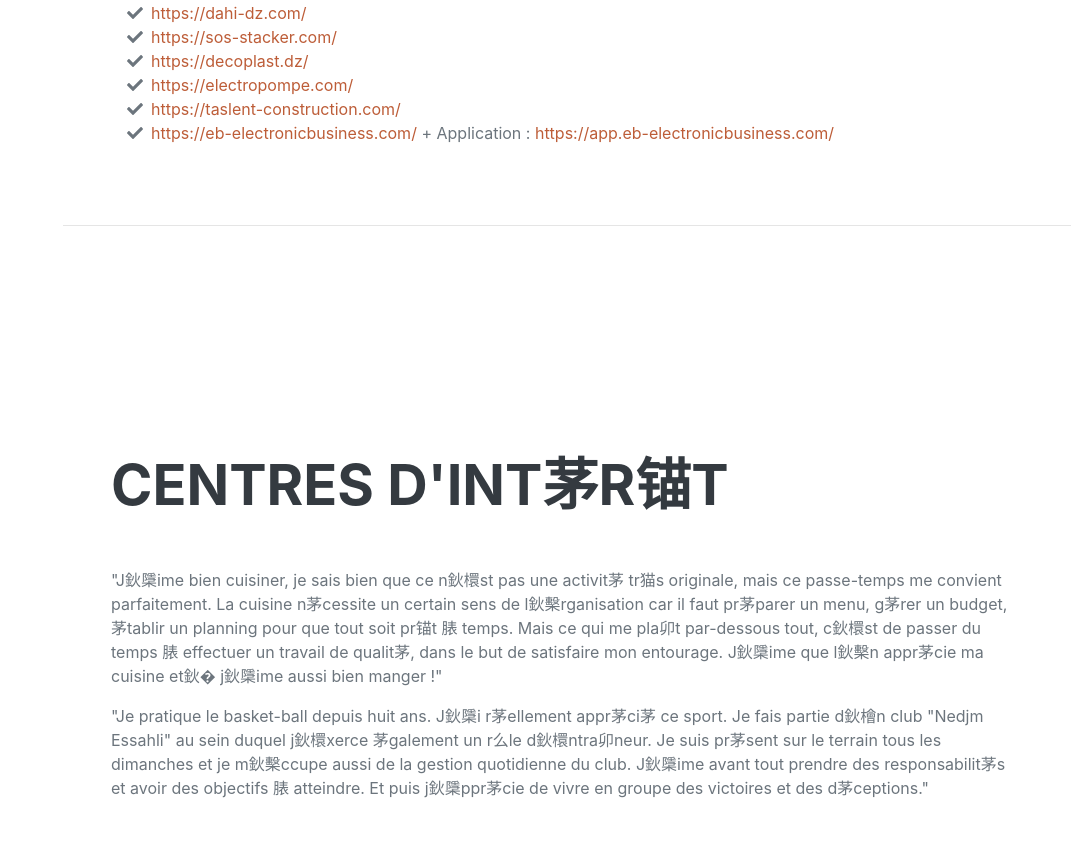
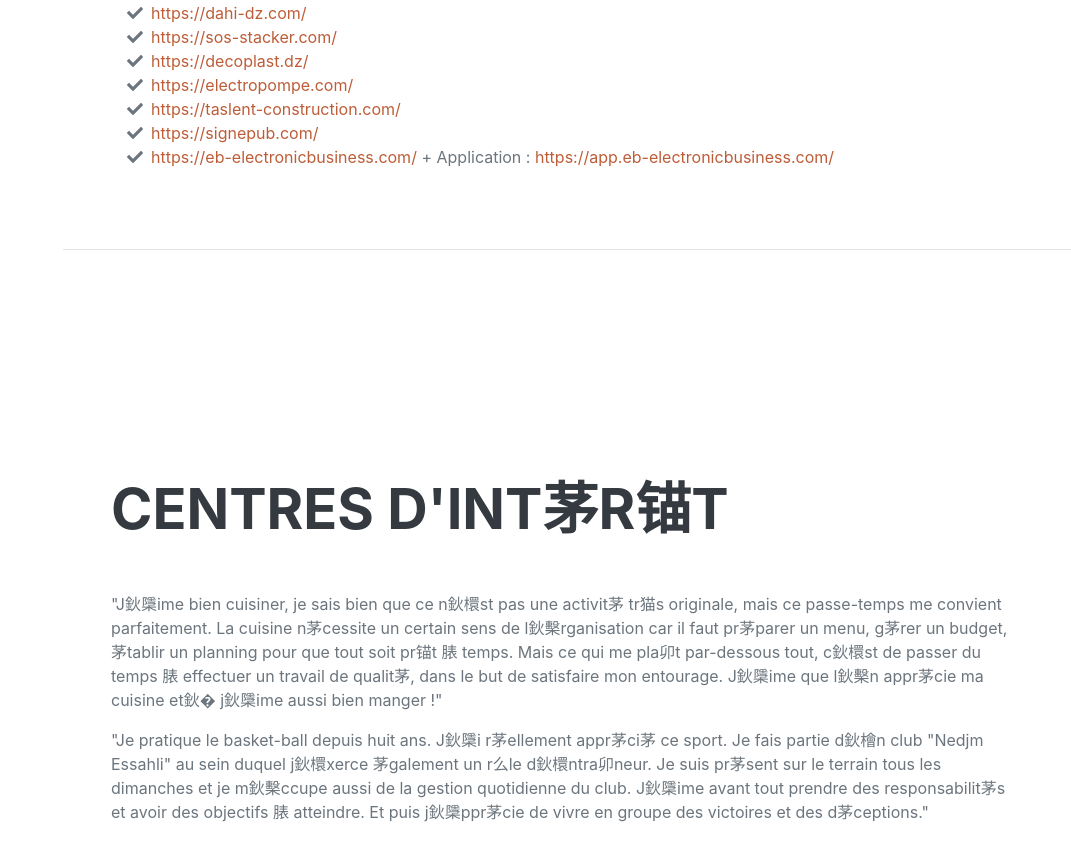
Before and after one commit to kibbouabillel/kibbouabillel.github.io, a plain HTML site: page index.html in a window 1280 px wide. Shown: the part 5082-5943 px from the top of the page, without its empty margins (209-1280 px from the left). Drawn offline with nearby package versions, Linux system fonts and the light colour scheme; a web font is replaced by a local one.

Commit message:
Update index.html

```diff
--- a/index.html
+++ b/index.html
@@ -376,6 +376,11 @@ Je vous propose mes services dans le développement Web afin de vous aider à at
                             <a href="https://taslent-construction.com/" target=_blank>https://taslent-construction.com/</a>
                         </li>
 
+                         <li>
+                            <span class="fa-li"><i class="fas fa-check"></i></span>
+                            <a href="https://signepub.com/" target=_blank>https://signepub.com/</a>
+                        </li>
+
                         <li>
                             <span class="fa-li"><i class="fas fa-check"></i></span>
 <a href="https://eb-electronicbusiness.com/" target=_blank>https://eb-electronicbusiness.com/</a> + Application : <a href="https://app.eb-electronicbusiness.com/" target=_blank>https://app.eb-electronicbusiness.com/</a>
```
